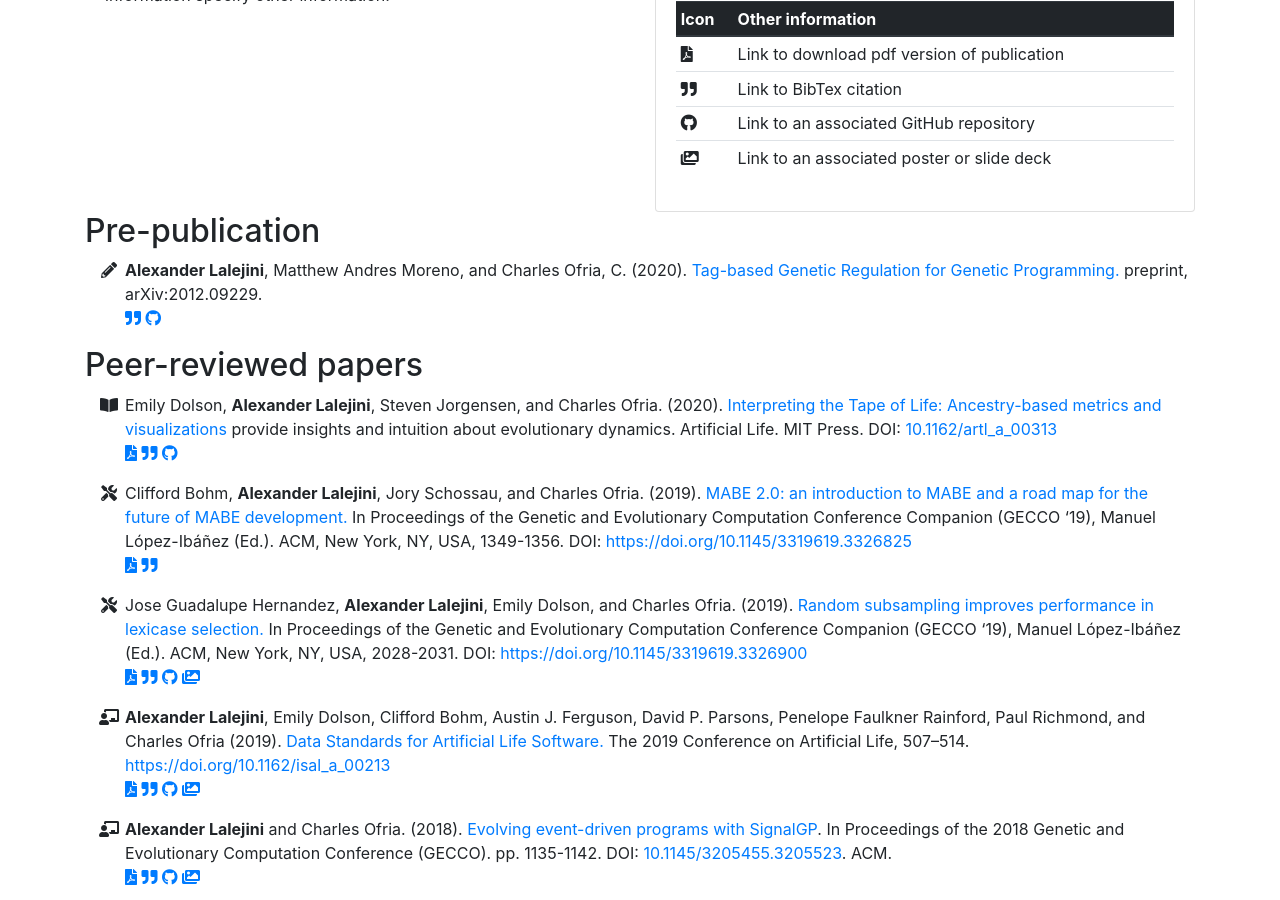
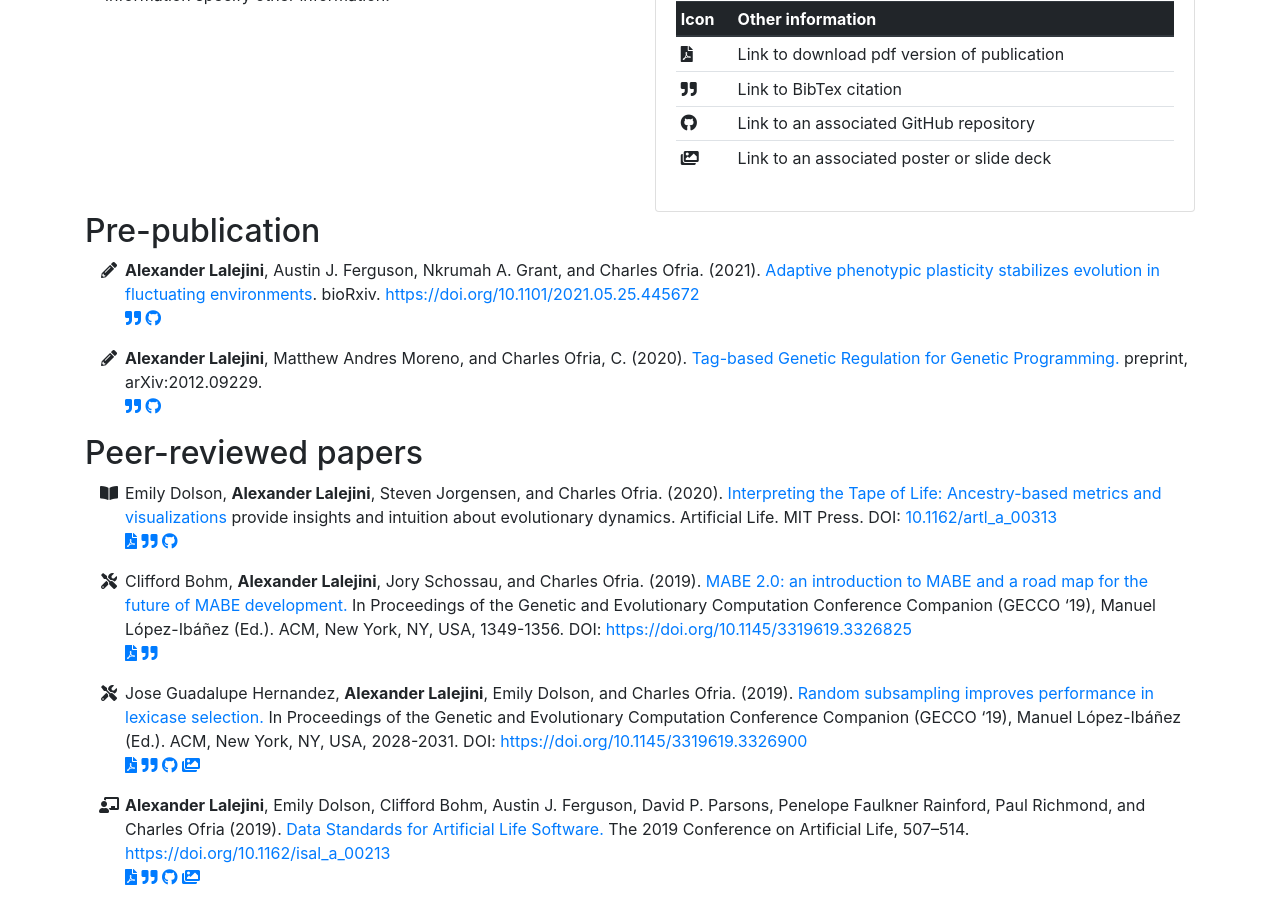
Before and after one commit to amlalejini/amlalejini.github.io, a Jekyll site: the page built from _pages/publications.md, in a window 1280 px wide and 900 px high, scrolled down 602 px. Built offline with Jekyll 4.4.1, drawn with Linux system fonts in a browser that asks for light colours; nearby versions of some CDN libraries.

Commit message:
update publications

````diff
--- a/_data/publications.yml
+++ b/_data/publications.yml
@@ -34,6 +34,31 @@ publication_types:
 # - bibtex
 
 publications:
+
+  - citation: |
+      Alexander Lalejini, Austin J. Ferguson, Nkrumah A. Grant, and Charles Ofria. (2021).
+      [Adaptive phenotypic plasticity stabilizes evolution in fluctuating environments](https://doi.org/10.1101/2021.05.25.445672).
+      bioRxiv. <https://doi.org/10.1101/2021.05.25.445672>
+    year: 2021
+    type: pre-pub
+    venue: preprint
+    github_repository_link: https://github.com/amlalejini/evolutionary-consequences-of-plasticity
+    bibtex_id: lalejini_adaptive_2021
+    bibtex: |
+      ```
+      @techreport{lalejini_adaptive_2021,
+        type = {preprint},
+        title = {Adaptive phenotypic plasticity stabilizes evolution in fluctuating environments},
+        url = {http://biorxiv.org/lookup/doi/10.1101/2021.05.25.445672},
+        language = {en},
+        urldate = {2021-05-27},
+        author = {Lalejini, Alexander M and Ferguson, Austin J and Grant, Nkrumah A and Ofria, Charles},
+        month = may,
+        year = {2021},
+        doi = {10.1101/2021.05.25.445672}
+      }
+      ```
+
 
   - citation: |
       Alexander Lalejini, Matthew Andres Moreno, and Charles Ofria, C. (2020).
````
